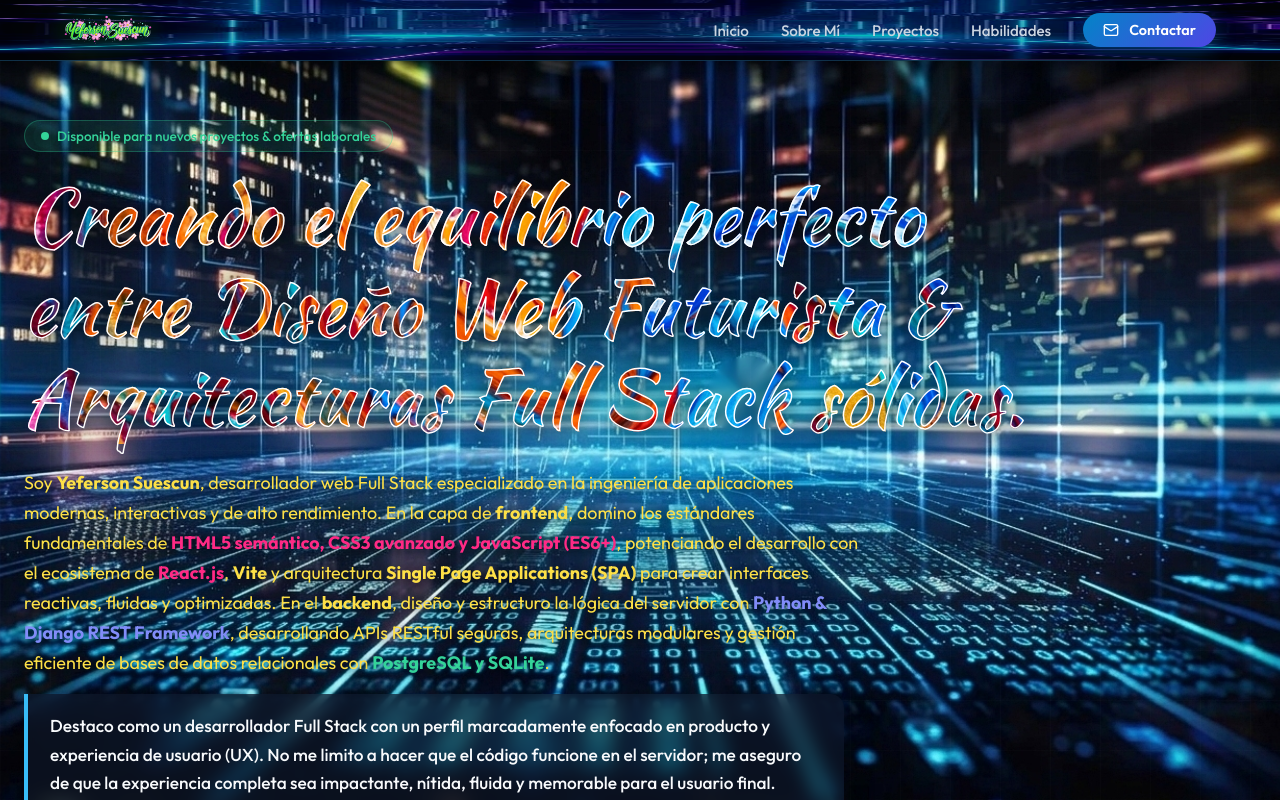
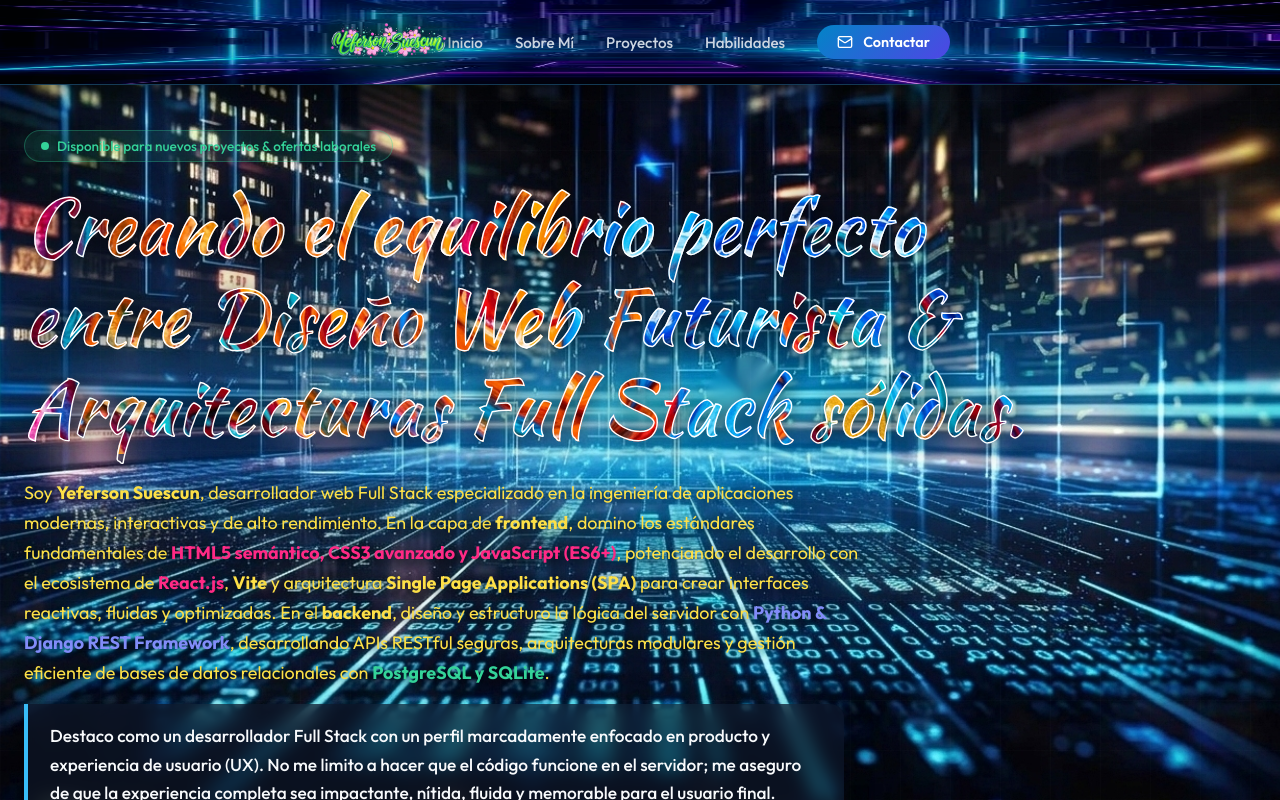
Before and after one commit to suescun2025/portfolio-personal, a React (Vite) app: page / in a window 1280 px wide. Shown: the top 800 px of the page. Built offline with nearby package versions, Linux system fonts and the light colour scheme; a web font is replaced by a local one.

Commit message:
feat: enlarge navbar height to 76px and brand logo to 64px

```diff
--- a/src/App.jsx
+++ b/src/App.jsx
@@ -340,7 +340,7 @@ export default function App() {
     <div style={{ position: 'relative', minHeight: '100vh' }}>
       <div className="bg-cyber-grid" />
 
-      <nav className="glass-nav" style={{ position: 'fixed', top: 0, left: 0, right: 0, zIndex: 50, padding: '0' }}>
+      <nav className="glass-nav" style={{ position: 'fixed', top: 0, left: 0, right: 0, zIndex: 50, padding: '4px 0' }}>
         <div className="container" style={{ display: 'flex', alignItems: 'center', justifyContent: 'space-between' }}>
           <a href="#" style={{ display: 'flex', alignItems: 'center', textDecoration: 'none' }}>
             <img
@@ -362,7 +362,7 @@ export default function App() {
         </div>
       </nav>
 
-      <section id="inicio" className="section-padding" style={{ paddingTop: '120px', paddingBottom: '30px' }}>
+      <section id="inicio" className="section-padding" style={{ paddingTop: '130px', paddingBottom: '30px' }}>
         <div className="container" style={{ maxWidth: '1350px' }}>
           <div>
             <div style={{ marginBottom: '20px' }}>
--- a/src/index.css
+++ b/src/index.css
@@ -350,11 +350,14 @@ body {
 .glass-nav {
   position: relative;
   overflow: hidden;
-  background: rgba(7, 14, 30, 0.85);
+  background: rgba(7, 14, 30, 0.88);
   backdrop-filter: blur(16px);
   -webkit-backdrop-filter: blur(16px);
-  border-bottom: 1px solid rgba(56, 189, 248, 0.2);
-  box-shadow: 0 4px 30px rgba(0, 0, 0, 0.5);
+  border-bottom: 1px solid rgba(56, 189, 248, 0.25);
+  box-shadow: 0 6px 32px rgba(0, 0, 0, 0.55);
+  min-height: 76px;
+  display: flex;
+  align-items: center;
 }
 
 .glass-nav::before {
@@ -365,32 +368,35 @@ body {
   background-position: center center;
   background-repeat: no-repeat;
   background-size: 100% 100%;
-  opacity: 0.75;
+  opacity: 0.85;
   z-index: -1;
   pointer-events: none;
   filter: contrast(1.15) brightness(0.95);
 }
 
 .nav-logo-brand {
-  height: 48px;
+  height: 64px;
   width: auto;
-  max-width: 240px;
+  max-width: 290px;
   object-fit: contain;
   margin: 6px 0;
-  filter: drop-shadow(0 2px 8px rgba(0, 0, 0, 0.9)) drop-shadow(0 0 12px rgba(16, 224, 48, 0.3));
+  filter: drop-shadow(0 2px 10px rgba(0, 0, 0, 0.95)) drop-shadow(0 0 16px rgba(16, 224, 48, 0.35));
   transition: transform 0.3s cubic-bezier(0.4, 0, 0.2, 1), filter 0.3s ease;
   display: block;
 }
 
 .nav-logo-brand:hover {
-  transform: scale(1.05);
-  filter: drop-shadow(0 4px 12px rgba(0, 0, 0, 0.95)) drop-shadow(0 0 18px rgba(16, 224, 48, 0.5));
+  transform: scale(1.06);
+  filter: drop-shadow(0 4px 14px rgba(0, 0, 0, 0.98)) drop-shadow(0 0 22px rgba(16, 224, 48, 0.6));
 }
 
 @media (max-width: 768px) {
+  .glass-nav {
+    min-height: 64px;
+  }
   .nav-logo-brand {
-    height: 38px;
-    max-width: 180px;
+    height: 48px;
+    max-width: 220px;
   }
 }
 
```
